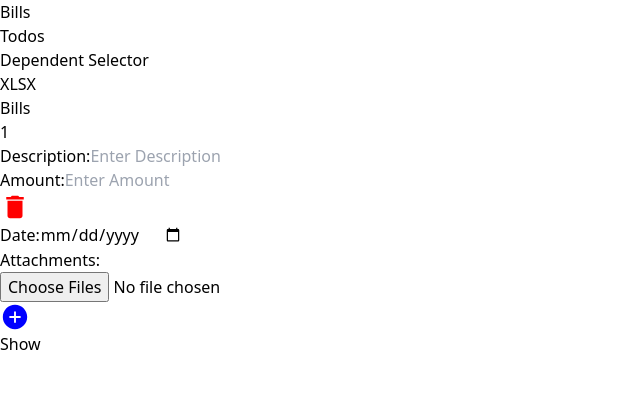
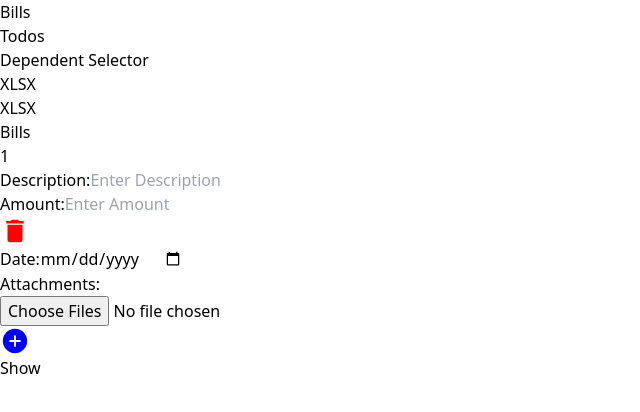
Before and after one commit to mizanur-ewu/todo-application, a React (Vite) app: page /bills in a window 1280 px wide. Shown: the top 412 px of the page, without its empty margins (0-640 px from the left). Built offline with nearby package versions, Linux system fonts and the light colour scheme.

Commit message:
new nav link added

```diff
--- a/src/Pages/Navbar/Navbar.jsx
+++ b/src/Pages/Navbar/Navbar.jsx
@@ -11,6 +11,7 @@ const Navbar = () => {
                 <li><Link className='m-2 px-1 rounded-md text-xl bg-blue-600' to="/todos">Todos</Link></li>
                 <li><Link className='m-2 px-1 rounded-md text-xl bg-blue-600' to="/dependentSelector">Dependent Selector</Link></li>
                 <li><Link className='m-2 px-1 rounded-md text-xl bg-blue-600' to="/xlsx">XLSX</Link></li>
+                <li><Link className='m-2 px-1 rounded-md text-xl bg-blue-600' to="/xlsx">XLSX</Link></li>
             </ul>
         </div>
     );
```
